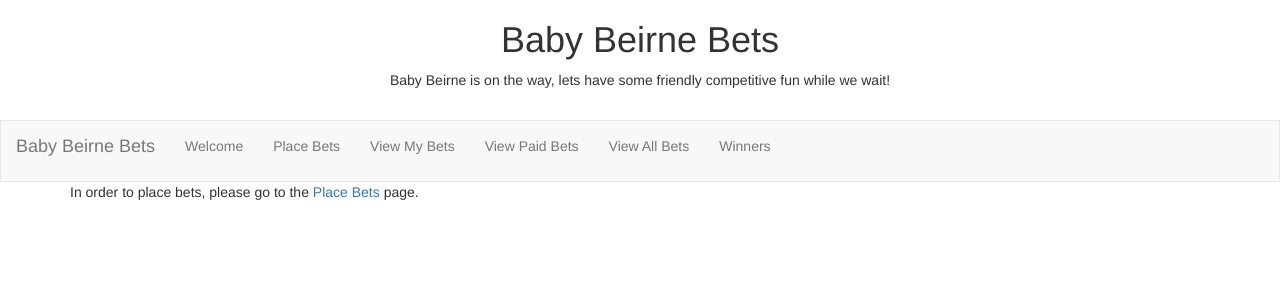
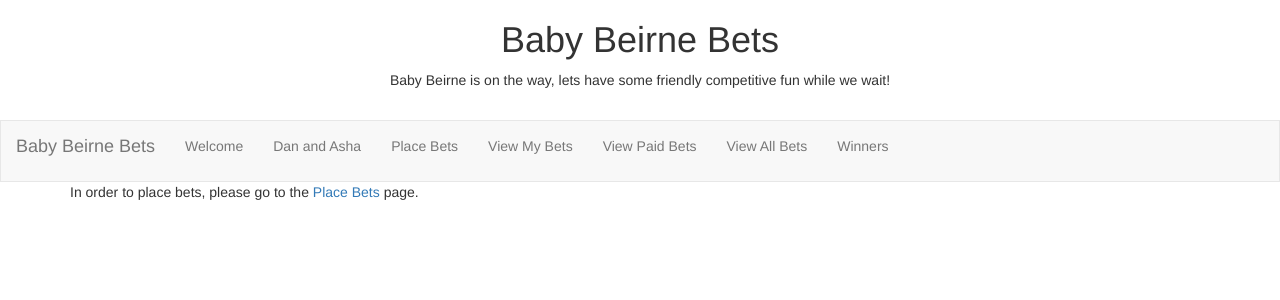
Before and after one commit to mp-jensen/Baby-Beirne-Bets, a Flask app: page /betsPlaced in a window 1280 px wide. Shown: the top 300 px of the page. Run offline with Flask 2, Linux system fonts and the light colour scheme; some libraries are stand-ins or nearby versions.

Commit message:
add danAndAsha link to base

```diff
--- a/templates/base.html
+++ b/templates/base.html
@@ -83,6 +83,7 @@
         <div class="collapse navbar-collapse" id="homeNavbar">
         <ul class="nav navbar-nav">
           <li><a class="nav-link active" href="/">Welcome</a></li>
+          <li><a class="nav-link active" href="/danAndAsha">Dan and Asha</a></li>
           <li><a class="nav-link active" href="/placeBets">Place Bets</a></li class="nav-item">
           <li><a class="nav-link active" href="/viewMyBets">View My Bets</a></li>
           <li><a class="nav-link active" href="/viewPaidBets">View Paid Bets</a></li>
```
